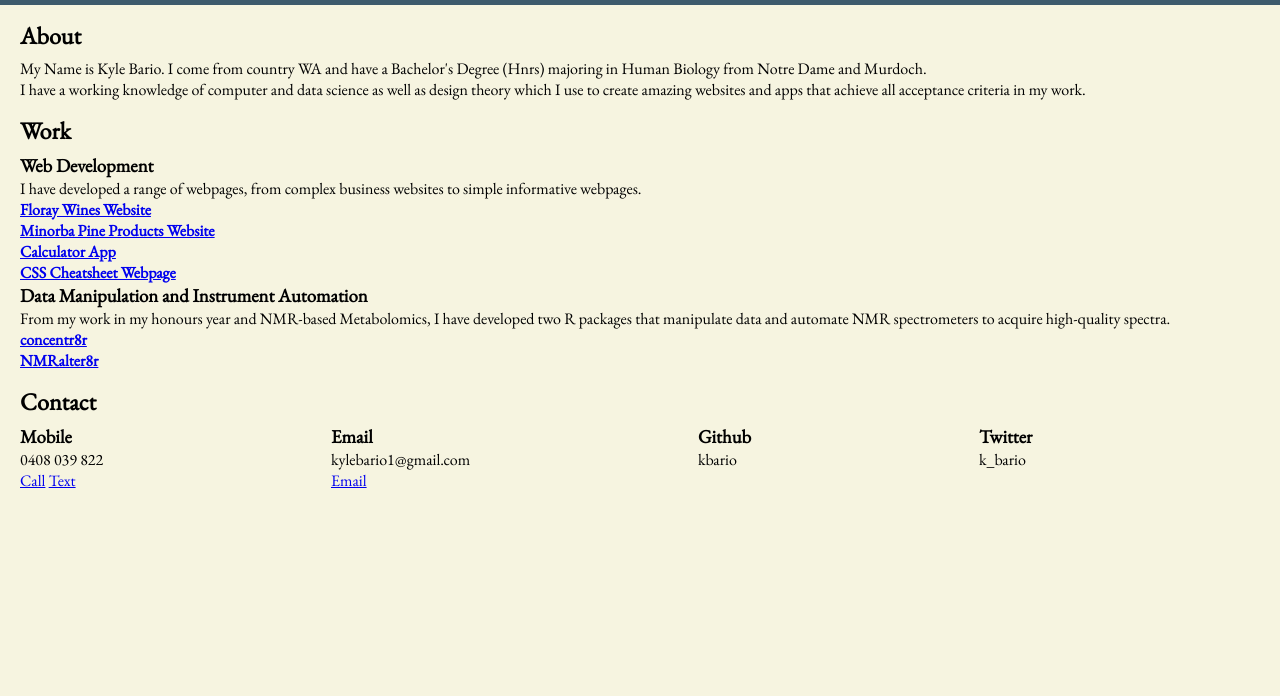
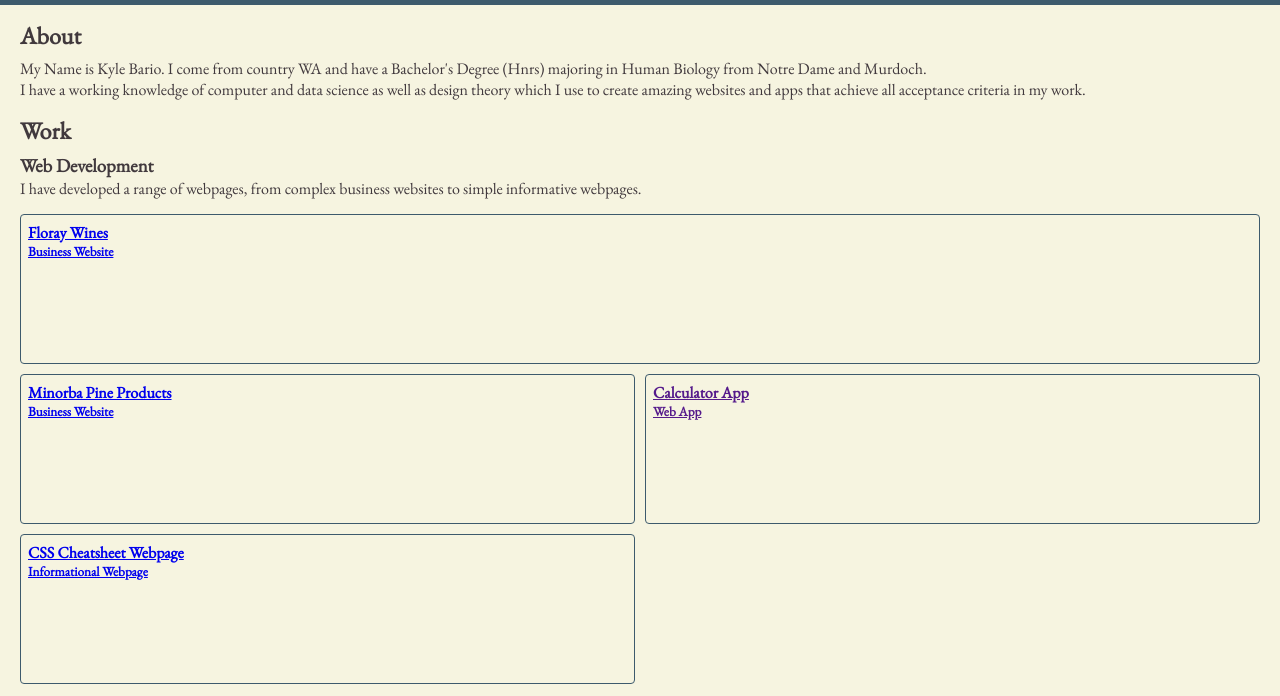
Before and after one commit to kbario/kb_portfolio, a plain HTML site: page index.html in a window 1280 px wide. Shown: the part 60-756 px from the top of the page. Drawn offline with nearby package versions, Linux system fonts and the light colour scheme.

Commit message:
work style added and links updated

```diff
--- a/css/style.css
+++ b/css/style.css
@@ -5,11 +5,13 @@
     --col4: #DF572A;
     --title-fam: 'Bodoni Moda', serif;
     --body-fam: 'EB Garamond', serif;
+    --flex-gap: 10px;
 }
 
 body{
     background-color: var(--col3);
     font-family: var(--body-fam);
+    color: var(--col1);
 }
 
 
@@ -64,6 +66,25 @@ main > section > h2 {
 
 
 
+.work_container {
+    display: flex;
+    gap: var(--flex-gap);
+    flex-wrap: wrap;
+    margin: 15px 0px;
+}
+.work {
+    height: 150px;
+    border: 1px solid var(--col2);
+    border-radius: 4px;
+    padding: 7px;
+}
+.work_big {
+    flex-basis: 100%;
+}
+.work_small {
+    flex-basis: calc(50% - calc(var(--flex-gap) / 2));
+}
+
 
 #contact > div{
     display: flex;
--- a/index.html
+++ b/index.html
@@ -35,34 +35,41 @@
             <h2>Work</h2>
             <h3>Web Development</h3>
             <p>I have developed a range of webpages, from complex business websites to simple informative webpages.</p>
-            <a id="floray" class="work_big" href="https://kbario.github.io/concentr8r/" target="_blank">
-                <h4>Floray Wines Website</h4>
+            <div class="work_container">
+                <a id="floray" class="work work_big" href="https://kbario.github.io/FlorayWines/" target="_blank">
+                    <h4>Floray Wines</h4>
+                    <h5>Business Website</h5>
 
                 </a>
-            <a id="minorba" class="work_small" href="https://kbario.github.io/concentr8r/" target="_blank">
-                <h4>Minorba Pine Products Website</h4>
+                <a id="minorba" class="work work_small" href="https://kbario.github.io/MinorbaPineProducts/" target="_blank">
+                    <h4>Minorba Pine Products</h4>
+                    <h5>Business Website</h5>
 
                 </a>
-
-            <a id="calc" class="work_small" href="https://kbario.github.io/concentr8r/" target="_blank">
+                <a id="calc" class="work work_small" href="" target="_blank">
                     <h4>Calculator App</h4>
+                    <h5>Web App</h5>
 
                 </a>
-            <a id="snippet" class="work_small" href="https://kbario.github.io/concentr8r/" target="_blank">
+                <a id="snippet" class="work work_small" href="https://kbario.github.io/css-snippet-cheatsheat/" target="_blank">
                     <h4>CSS Cheatsheet Webpage</h4>
+                    <h5>Informational Webpage</h5>
 
                 </a>
+            </div>
 
             <h3>Data Manipulation and Instrument Automation</h3>
             <p>From my work in my honours year and NMR-based Metabolomics, I have developed two R packages that manipulate data and automate NMR spectrometers to acquire high-quality spectra.</p>
-            <a id="contentr8r" class="work_small" href="https://kbario.github.io/concentr8r/" target="_blank">
+            <div class="work_container">
+                <a id="contentr8r" class="work work_small" href="https://kbario.github.io/concentr8r/" target="_blank">
                     <h4>concentr8r</h4>
 
                 </a>
-            <a id="NMRalter8r" class="work_small" href="https://kbario.github.io/NMRalter8r/" target="_blank">
+                <a id="NMRalter8r" class="work work_small" href="https://kbario.github.io/NMRalter8r/" target="_blank">
                     <h4>NMRalter8r</h4>
 
                 </a>
+            </div>
         </section>
         <section id="contact" class="anchor">
             <h2>Contact</h2>
```
Lines whose indentation alone changed are shown as unchanged.
